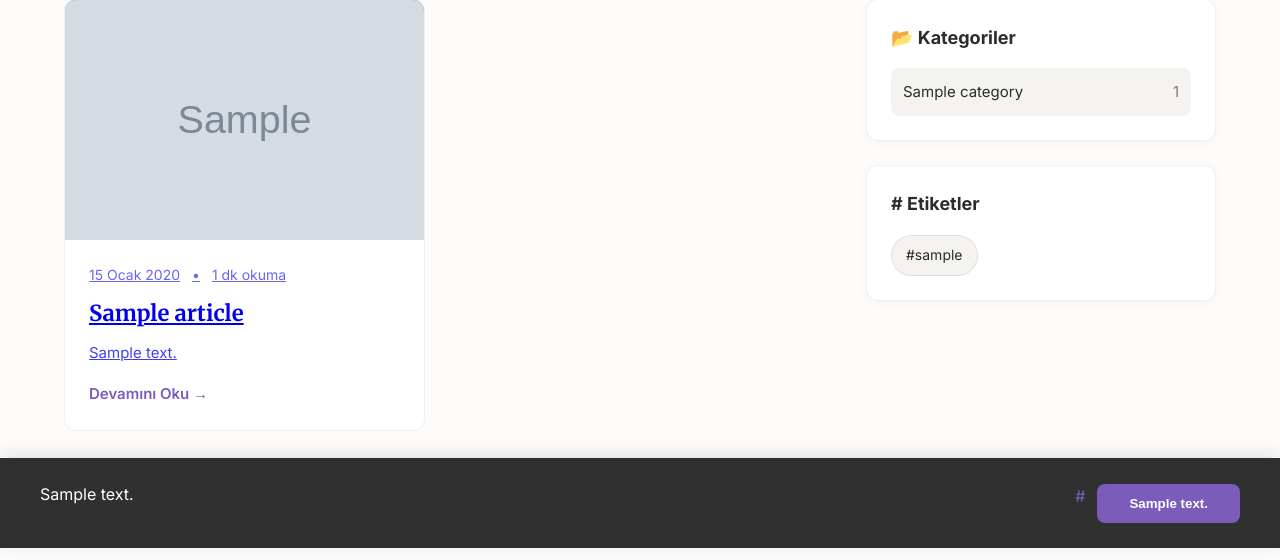
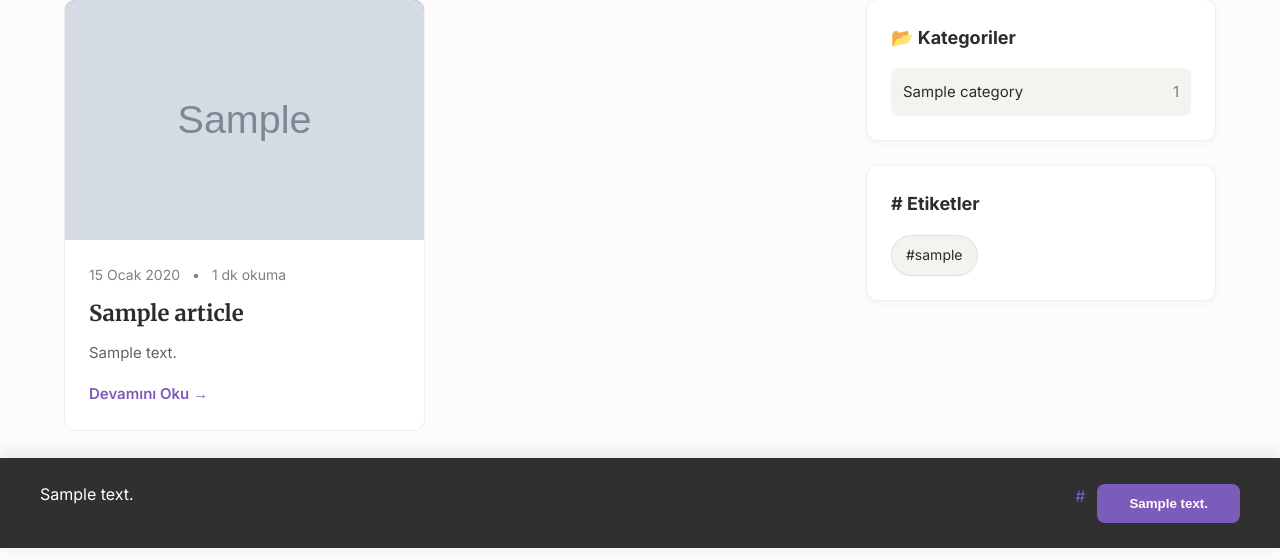
Before and after one commit to anafor302-maker/edebai, a Django app: page /blog/ in a window 1280 px wide. Shown: the part 252-812 px from the top of the page. Run offline with Django 4.2, Linux system fonts and the light colour scheme; tables that the repository leaves empty hold one stand-in row (values such as "Sample post"); grey boxes marked "Sample" are stand-in pictures.

Commit message:
uyuz çizgi gitti

```diff
--- a/static/css/style.css
+++ b/static/css/style.css
@@ -1156,3 +1156,8 @@ body {
     color: #fff;
     transform: translateY(-2px);
 }
+
+a {
+    text-decoration: none;
+    color: inherit;
+}
```
